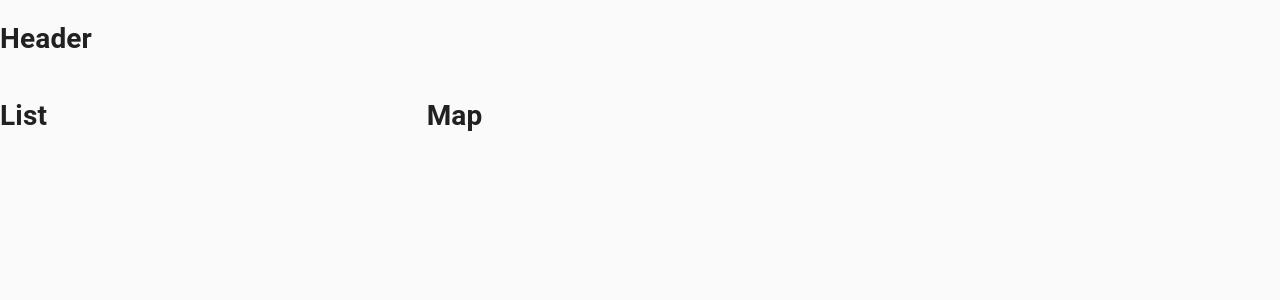
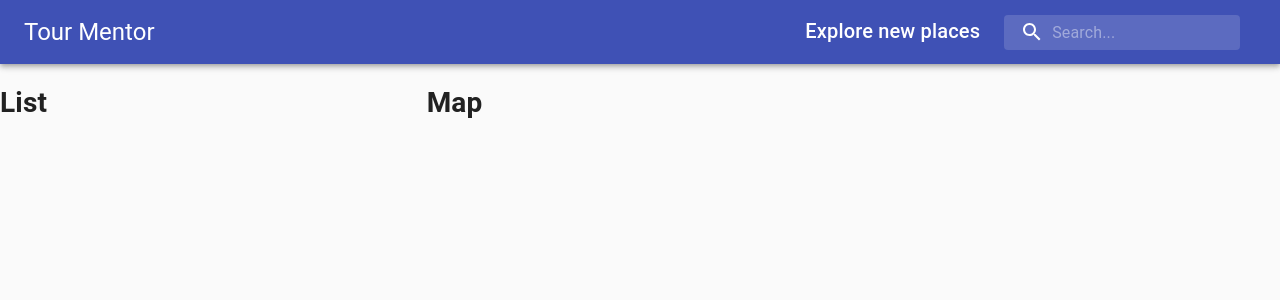
Before and after one commit to khizraashaikh/TourMentor-React, a React (Create React App) app: page / in a window 1280 px wide. Shown: the top 300 px of the page. Built offline with nearby package versions, Linux system fonts and the light colour scheme.

Commit message:
Header Component Done.

```diff
--- a/src/components/Header/Header.jsx
+++ b/src/components/Header/Header.jsx
@@ -1,8 +1,33 @@
 import React from 'react';
+import { Autocomplete } from '@react-google-maps/api';
+import { AppBar, Toolbar, Typography, InputBase, Box } from '@material-ui/core';
+import { Search } from '@material-ui/icons'
+
+import useStyles from './styles';
 
 const Header = () => {
+    const classes = useStyles();
     return (
-        <h1>Header</h1>
+        <AppBar position="static">
+            <Toolbar className={classes.toolbar}>
+                <Typography variant="h5" className={classes.title}>
+                    Tour Mentor
+                </Typography>
+                <Box display="flex">
+                    <Typography variant="h6" className={classes.title}>
+                        Explore new places
+                    </Typography>
+                    {/* <Autocomplete> */}
+                        <div className={classes.search}>
+                            <div className={classes.searchIcon}>
+                                <Search />
+                            </div>
+                            <InputBase placeholder="Search..." classes={{ root: classes.inputRoot, input: classes.inputInput }} />
+                        </div>
+                    {/* </Autocomplete> */}
+                </Box>
+            </Toolbar>
+        </AppBar>
     );
 };
 
--- a/src/components/Header/styles.js
+++ b/src/components/Header/styles.js
@@ -0,0 +1,32 @@
+import { alpha, makeStyles } from '@material-ui/core';
+
+export default makeStyles((theme) => ({
+    title: {
+        display: 'none',
+        [theme.breakpoints.up('sm')]: {
+          display: 'block',
+        },
+      },
+      search: {
+        position: 'relative',
+        borderRadius: theme.shape.borderRadius,
+        backgroundColor: alpha(theme.palette.common.white, 0.15),
+        '&:hover': { backgroundColor: alpha(theme.palette.common.white, 0.25) },
+        marginRight: theme.spacing(2),
+        marginLeft: 0,
+        width: '100%',
+        [theme.breakpoints.up('sm')]: { marginLeft: theme.spacing(3), width: 'auto' },
+      },
+      searchIcon: {
+        padding: theme.spacing(0, 2), height: '100%', position: 'absolute', pointerEvents: 'none', display: 'flex', alignItems: 'center', justifyContent: 'center',
+      },
+      inputRoot: {
+        color: 'inherit',
+      },
+      inputInput: {
+        padding: theme.spacing(1, 1, 1, 0), paddingLeft: `calc(1em + ${theme.spacing(4)}px)`, transition: theme.transitions.create('width'), width: '100%', [theme.breakpoints.up('md')]: { width: '20ch' },
+      },
+      toolbar: {
+        display: 'flex', justifyContent: 'space-between',
+      },
+}));
```
